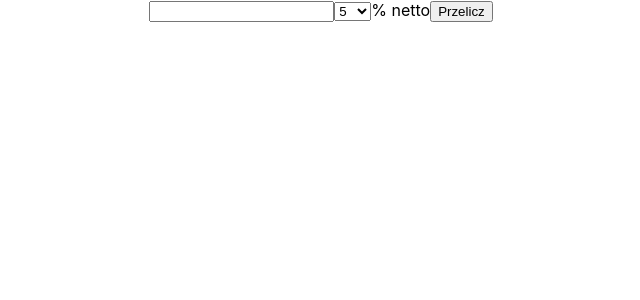
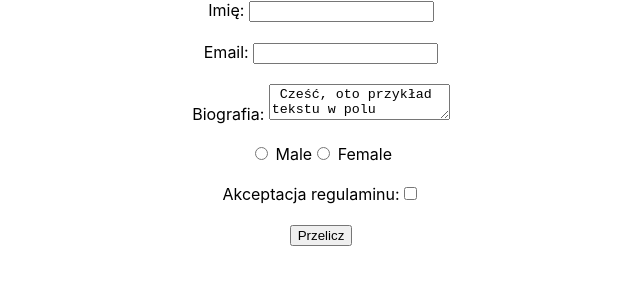
Before and after one commit to janiuuuu/Szkola_Reacta_week_4, a React (Create React App) app: page / in a window 1280 px wide. Shown: the top 300 px of the page, without its empty margins (319-959 px from the left). Built offline with nearby package versions, Linux system fonts and the light colour scheme.

Commit message:
zadanko 2 - przygotowanie

```diff
--- a/src/App.js
+++ b/src/App.js
@@ -1,12 +1,10 @@
 import './App.css';
 import Form from './components/Form/Form';
-import FormFun from './components/Form/FormFun';
 
 function App() {
   return (
     <div>
     <Form/>
-    {/* <FormFun/> */}
     </div>
   );
 }
--- a/src/components/Form/Form.js
+++ b/src/components/Form/Form.js
@@ -28,26 +28,43 @@ handleChange = ( event ) => {
     this.setState({[keyName]:event.target.value});
 }
     render(){
-        const view = this.state.showResult;
-        console.log("Wiec "+view);
         return(
             <div className="App">
-                {view ?
                 <form onSubmit={this.handleSubmit}>
-                    <input type="number" name="netto" onChange={this.handleChange}/>
-                    <select name="tip" value={this.state.value} onChange={this.handleChange}>
-                        <option value = "5" >5</option>
-                        <option value = "10" >10</option>
-                        <option value = "15" >15</option>
-                        <option value = "20" >20</option>
-                    </select>
-                    <label>% netto</label>
-                    <button type="submit">Przelicz</button>
+                    <div>
+                        <label> Imię: </label>
+                        <input type="text" name="imie" onChange={this.handleChange}/>
+                    </div>
+                    <br />
+                    <div>
+                        <label> Email: </label>
+                        <input type="text" name="email" onChange={this.handleChange}/>
+                    </div>
+                    <br />
+                    <div>
+                        <label> Biografia: </label>
+                        <textarea  name="bio" onChange={this.handleChange}> Cześć, oto przykład tekstu w polu tekstowym.</textarea>
+                    </div>
+                    <br />
+                    <div onChange={this.handleChange}>
+                        <input type="radio" value="MALE" name="gender"/> Male
+                        <input type="radio" value="FEMALE" name="gender"/> Female
+                    </div>
+                    <br />
+                    <div>
+                    <label>
+                        Akceptacja regulaminu:
+                        <input
+                            name="regulamin"
+                            type="checkbox"
+                            onChange={this.handleChange} />
+                        </label>
+                    </div>
+                    <br />
+                    <div>
+                        <button type="submit">Przelicz</button>
+                    </div>
                 </form>
-                :
-                <div>
-                    Cena brutto: {this.stateallAmount} zł.
-                </div>}
 
             </div>
         );
```
